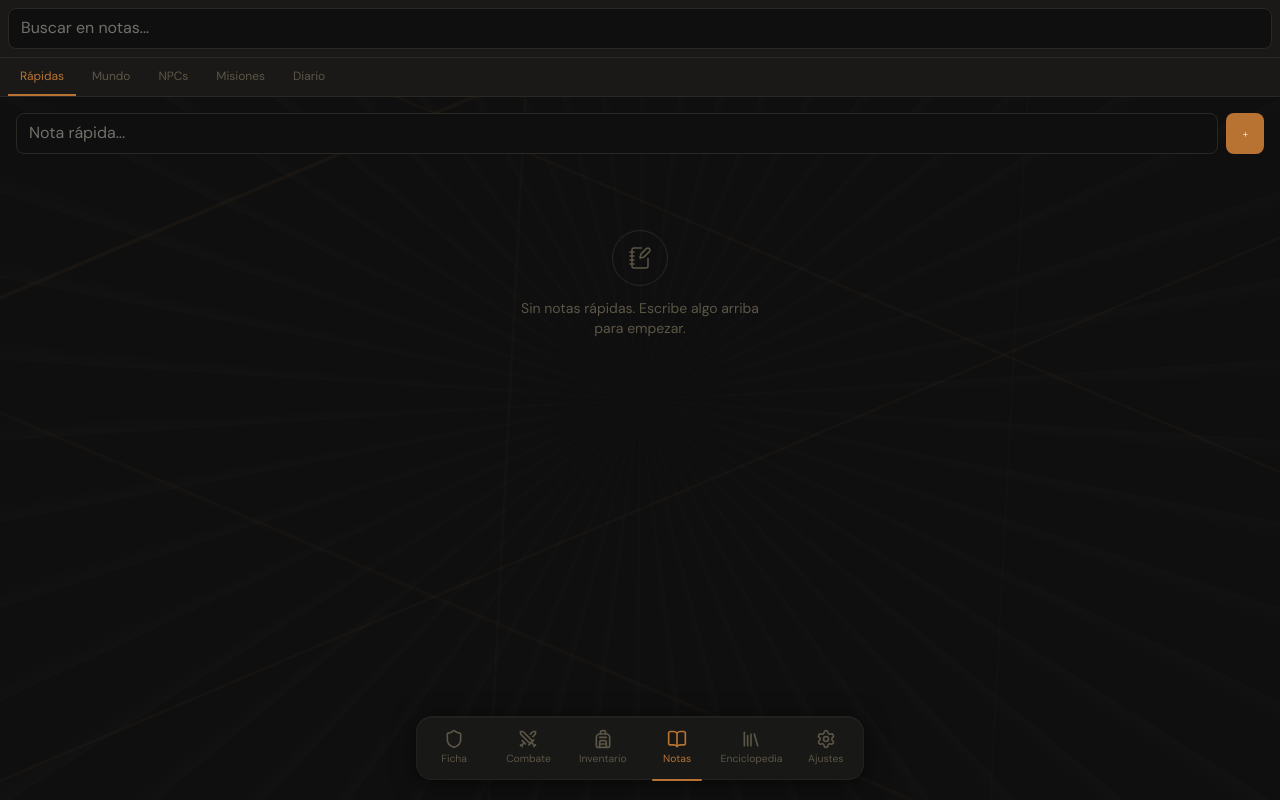
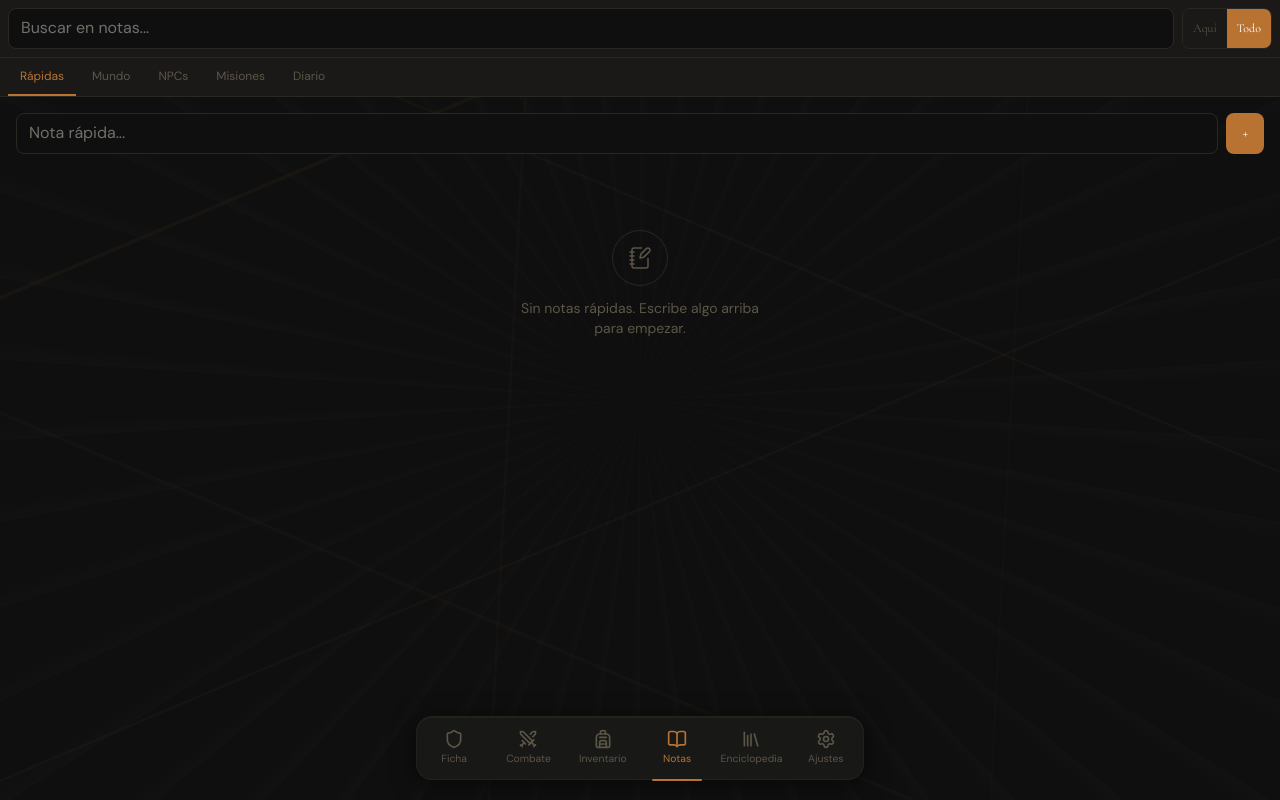
Before and after one commit to Gremiger/mavok, a Next.js app: page / in a window 1280 px wide. Both pictures are taken after a click on the button "Notas". Built offline with nearby package versions, Linux system fonts and the light colour scheme.

Commit message:
feat: add current/global scope toggle to Notes search
Defaults to global, preserving existing search behavior. Sub-tab nav
and swipe navigation stay active during current-scoped search so
switching sub-tabs live-changes what "current" filters against.

```diff
--- a/public/sw.js
+++ b/public/sw.js
@@ -1,4 +1,4 @@
-const STATIC_CACHE = "mavok-ce82db8";
+const STATIC_CACHE = "mavok-660fe67";
 
 self.addEventListener("install", (event) => {
   event.waitUntil(
--- a/src/components/tabs/NotesTab.tsx
+++ b/src/components/tabs/NotesTab.tsx
@@ -101,6 +101,9 @@ function computeSearchResults(notes: Notes, query: string): SearchResult[] {
 export function NotesTab() {
   const [activeSubTab, setActiveSubTab] = useState<SubTab>("quick");
   const [searchQuery, setSearchQuery] = useState("");
+  const [searchScope, setSearchScope] = useState<"current" | "global">(
+    "global"
+  );
   const [pendingOpenId, setPendingOpenId] = useState<string | undefined>(
     undefined
   );
@@ -113,9 +116,13 @@ export function NotesTab() {
 
   if (!charCtx.character) return null;
 
-  const results = searchQuery
+  const rawResults = searchQuery
     ? computeSearchResults(charCtx.character.notes, searchQuery)
     : [];
+  const results =
+    searchScope === "current"
+      ? rawResults.filter((r) => r.section === activeSubTab)
+      : rawResults;
 
   function handleResultTap(result: SearchResult) {
     setActiveSubTab(result.section);
@@ -126,18 +133,40 @@ export function NotesTab() {
   return (
     <div className="flex flex-col h-full">
       {/* Search bar */}
-      <div className="p-2 border-b border-border bg-card shrink-0">
+      <div className="p-2 border-b border-border bg-card shrink-0 flex gap-2">
         <input
           type="text"
           value={searchQuery}
           onChange={(e) => setSearchQuery(e.target.value)}
           placeholder="Buscar en notas..."
-          className="w-full bg-background border border-border rounded-lg px-3 py-2 text-sm text-foreground"
+          className="flex-1 bg-background border border-border rounded-lg px-3 py-2 text-sm text-foreground"
         />
+        <div className="flex rounded-lg border border-border overflow-hidden shrink-0">
+          <button
+            onClick={() => setSearchScope("current")}
+            className={`px-2.5 py-2 text-xs font-heading transition-colors ${
+              searchScope === "current"
+                ? "bg-accent text-white"
+                : "bg-card text-muted"
+            }`}
+          >
+            Aquí
+          </button>
+          <button
+            onClick={() => setSearchScope("global")}
+            className={`px-2.5 py-2 text-xs font-heading transition-colors ${
+              searchScope === "global"
+                ? "bg-accent text-white"
+                : "bg-card text-muted"
+            }`}
+          >
+            Todo
+          </button>
+        </div>
       </div>
 
-      {/* Sub-tab navigation (hidden while searching) */}
-      {!searchQuery && (
+      {/* Sub-tab navigation (hidden during global search) */}
+      {(!searchQuery || searchScope === "current") && (
         <div className="flex overflow-x-auto border-b border-border bg-card px-2 gap-1 shrink-0">
           {SUB_TABS.map((tab) => (
             <button
@@ -161,7 +190,7 @@ export function NotesTab() {
       <motion.div
         className="flex-1 overflow-y-auto p-4"
         style={{ x: dragX, opacity: dragOpacity, touchAction: "pan-y pinch-zoom" }}
-        drag={searchQuery ? false : "x"}
+        drag={searchQuery && searchScope === "global" ? false : "x"}
         dragConstraints={{ left: 0, right: 0 }}
         dragElastic={0.2}
         onDragEnd={handleDragEnd}
```
